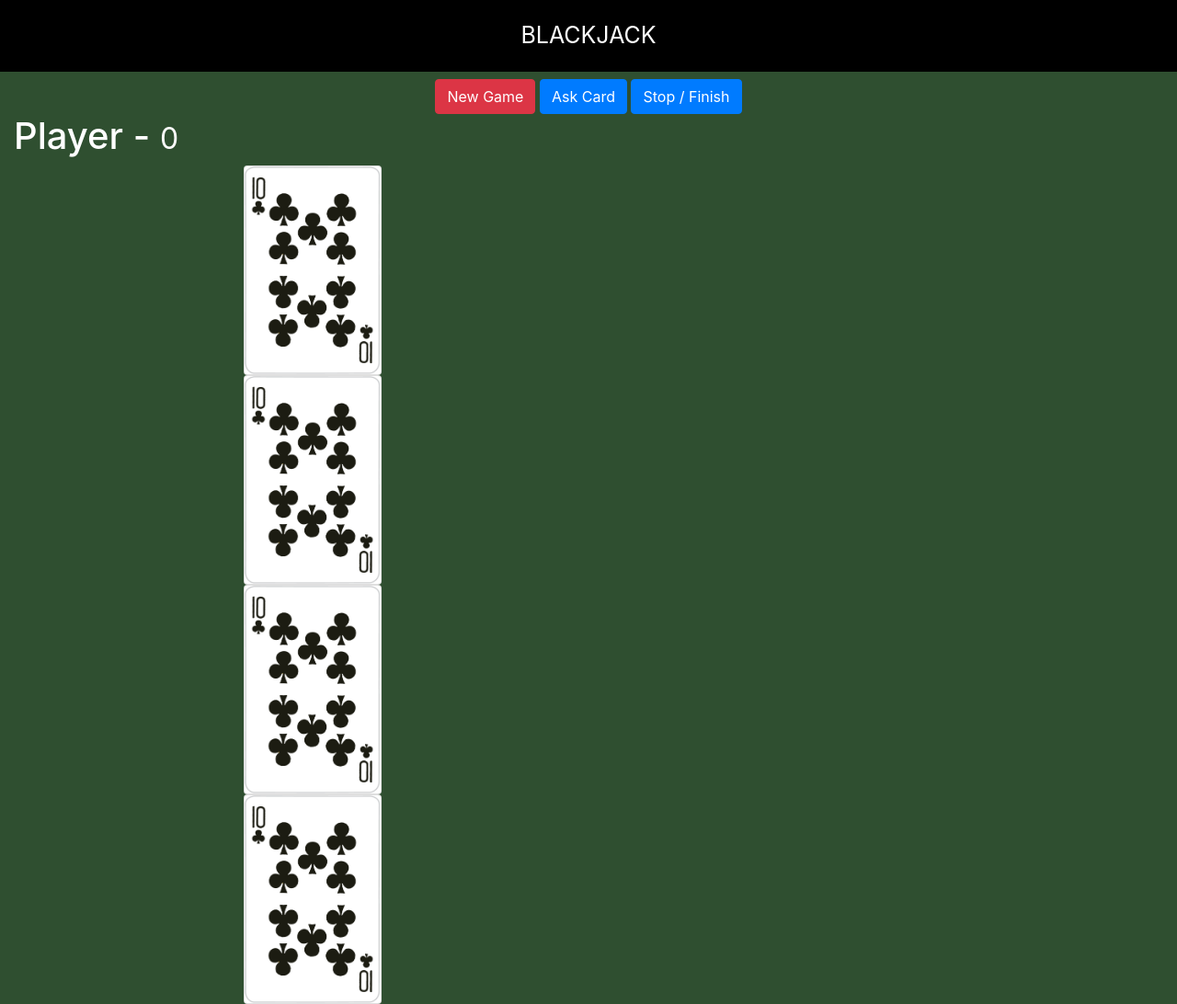
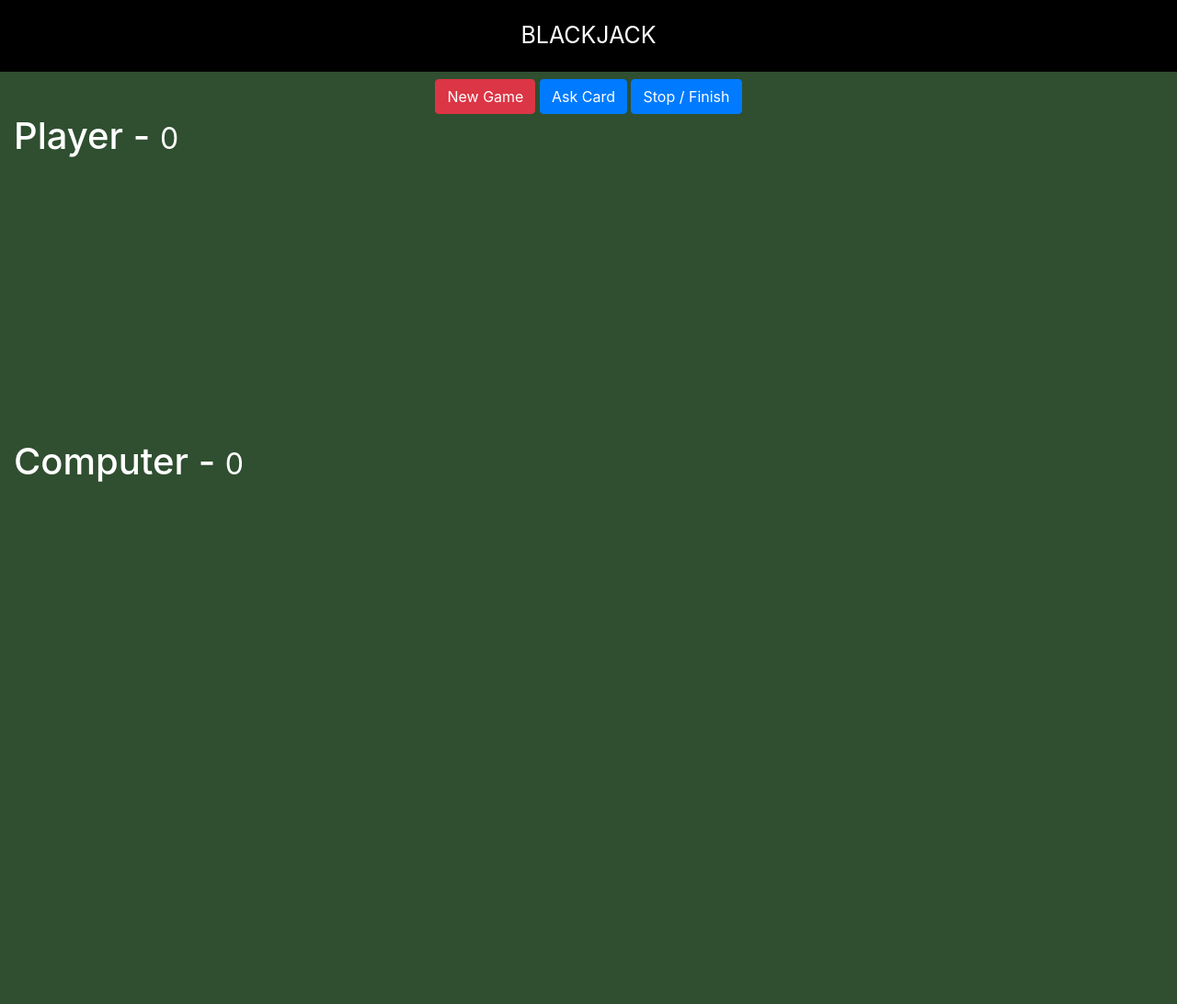
Before and after one commit to jomavazquez/js-game-blackjack, a plain HTML site: page index.html in a window 1280 px wide. Shown: the whole page at 92% size. After the commit the page ends 800 px from the top, so only its background shows below. Drawn offline with nearby package versions, Linux system fonts and the light colour scheme.

Commit message:
Everything ready to start

```diff
--- a/assets/css/styles.css
+++ b/assets/css/styles.css
@@ -3,10 +3,10 @@ html, body {
 	color: white;
 	margin: 0;
 }
-.card {
+.mycard {
 	position: relative;
-	left: 150px;
-	margin-left: 100px;
+	left: 100px;
+	margin-left: -75px;
 	width: 150px;
 }
 .title {
@@ -17,3 +17,6 @@ html, body {
 	text-align: center;
 	text-transform: uppercase;
 }
+#player-cards, #computer-cards {
+	height: 250px;
+}
--- a/index.html
+++ b/index.html
@@ -23,10 +23,15 @@
 		<div class="col">
 			<h1>Player - <small>0</small></h1>
 			<div id="player-cards">
-				<img class="card" src="assets/cartas/10C.png" />
-				<img class="card" src="assets/cartas/10C.png" />
-				<img class="card" src="assets/cartas/10C.png" />
-				<img class="card" src="assets/cartas/10C.png" />
+				<!-- <img class="mycard" src="assets/cartas/10C.png" /> -->
+			</div>
+		</div>
+	</div>
+	<div class="row container mt-5">
+		<div class="col">
+			<h1>Computer - <small>0</small></h1>
+			<div id="computer-cards">
+				<!-- <img class="mycard" src="assets/cartas/3C.png" /> -->
 			</div>
 		</div>
 	</div>
```
